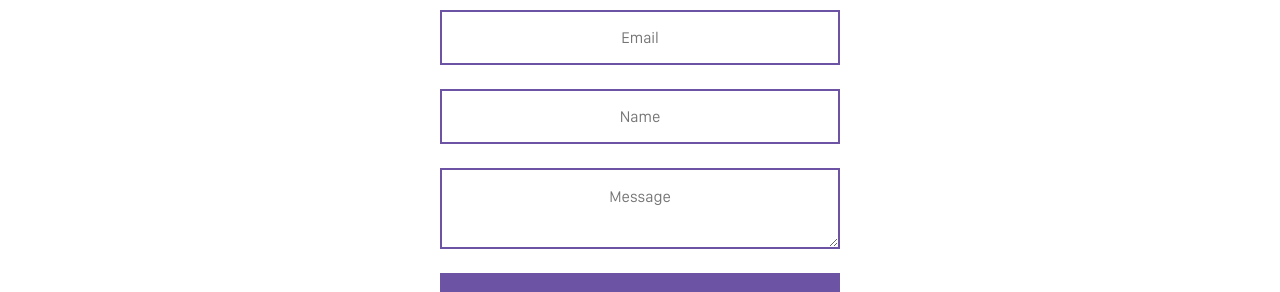
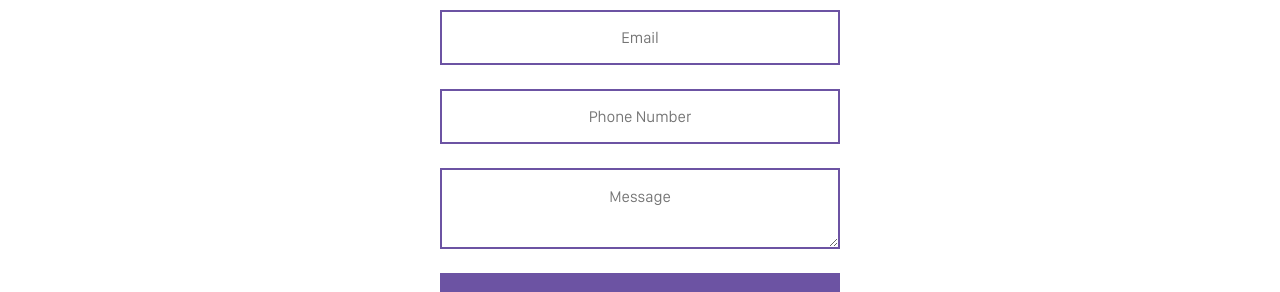
Before and after one commit to sweucsd/swe-website-old, a Jekyll site: the page built from contact.markdown, in a window 1280 px wide. Shown: the part 1289-1581 px from the top of the page. Built offline with Jekyll 4.4.1, drawn with Linux system fonts in a browser that asks for light colours; comment, search, counter and statistics services are not loaded.

Commit message:
Fix contact page text and remove node modules

```diff
--- a/_layouts/contact.html
+++ b/_layouts/contact.html
@@ -14,7 +14,7 @@ layout: default
 
         <input type="text" name="name" placeholder="{{ page.placeholder_name }}" required>
         <input type="email" name="email" placeholder="{{ page.placeholder_email }}" required>
-        <input type="tel" name="phone" placeholder="{{ page.placeholder_name }}">
+        <input type="tel" name="phone" placeholder="{{ page.placeholder_phone }}">
         <textarea name="message" placeholder="{{ page.placeholder_message }}" required></textarea>
 
         <input type="submit" value="Send"></button>
```
